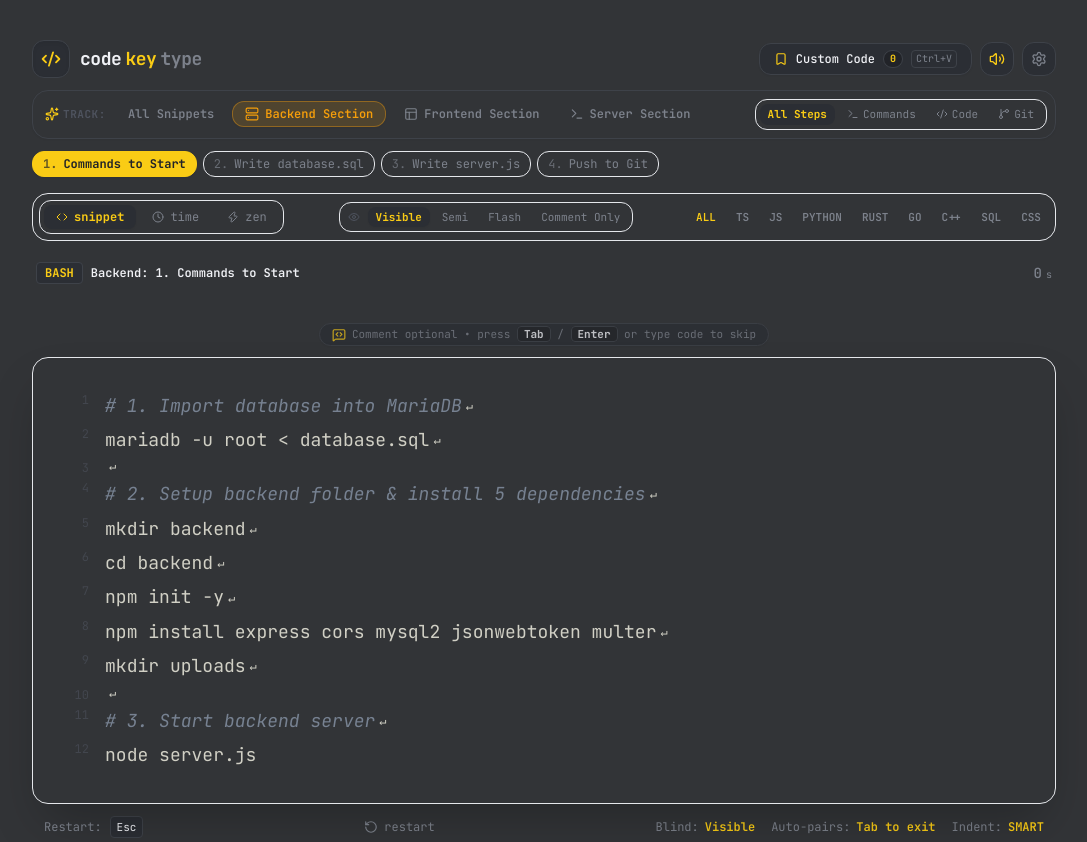
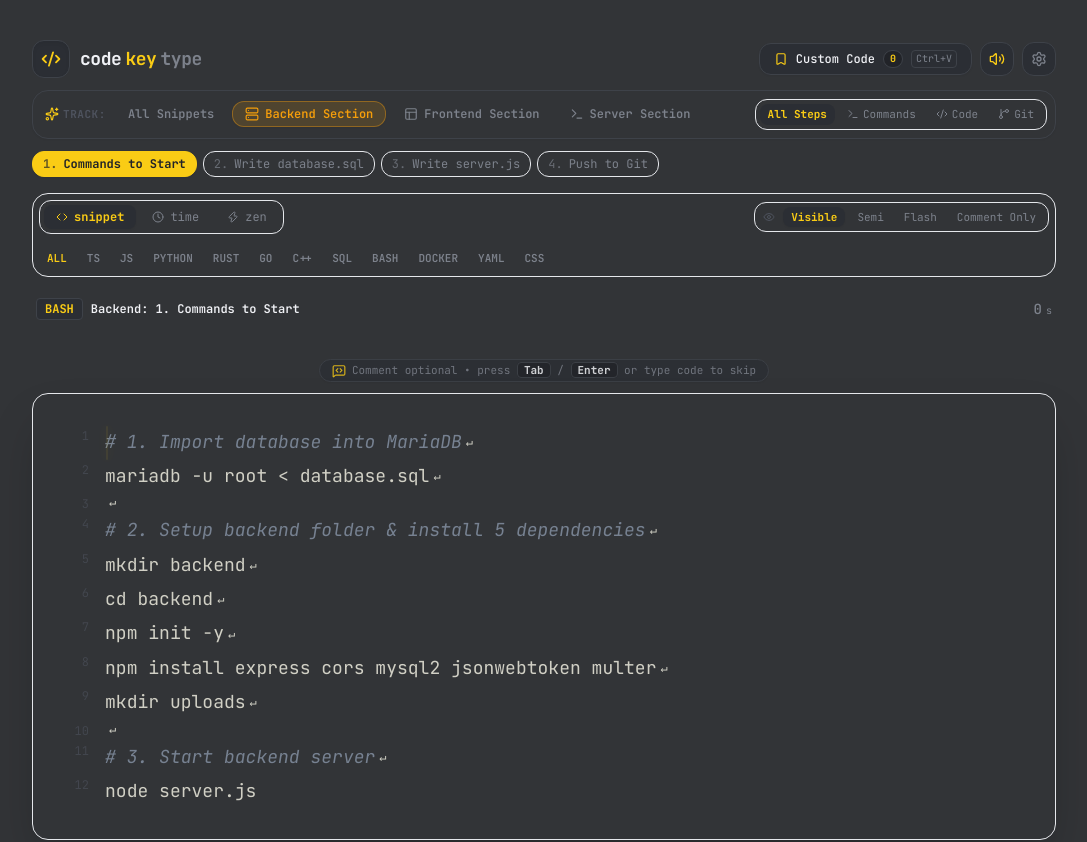
Before and after one commit to belttoast/codekeytype, a React (Vite) app: page / in a window 1280 px wide. Shown: the top 842 px of the page, without its empty margins (96-1183 px from the left). Built offline with nearby package versions, Linux system fonts and the light colour scheme.

Commit message:
feat(server): add Dockerfile, docker-compose.yaml, and Caddyfile practice snippets from Dockerfile.txt

```diff
--- a/src/components/HeaderBar.tsx
+++ b/src/components/HeaderBar.tsx
@@ -58,6 +58,9 @@ const LANGUAGES_FILTER: { id: Language | 'all'; label: string }[] = [
   { id: 'go', label: 'go' },
   { id: 'cpp', label: 'c++' },
   { id: 'sql', label: 'sql' },
+  { id: 'bash', label: 'bash' },
+  { id: 'dockerfile', label: 'docker' },
+  { id: 'yaml', label: 'yaml' },
   { id: 'css', label: 'css' },
 ];
 
--- a/src/data/builtInSnippets.ts
+++ b/src/data/builtInSnippets.ts
@@ -588,10 +588,11 @@ git push origin main`
   // ==========================================
   {
     id: 'server-setup',
-    title: 'Server: Setup & Deployment (Docker, GitLab, Compose)',
+    title: 'Server: 1. Setup & Deployment (Docker, GitLab, Compose)',
     description: 'Docker install, GitLab CE server, and Docker Compose deployment',
     language: 'bash',
     category: 'server',
+    practiceType: 'commands',
     code: `#ติดตั้ง Docker อัตโนมัติ
 curl -fsSL https://get.docker.com/ | sh
 #ติดตั้ง Docker Compose Plugin
@@ -621,6 +622,139 @@ docker compose logs -f
 
 # ปิดและหยุดระบบทั้งหมด
 docker compose down`
+  },
+  {
+    id: 'server-dockerfile',
+    title: 'Server: 2. Write Dockerfile (Node.js 18 Alpine)',
+    description: 'Competition Dockerfile: Node.js 18 base, dependencies, source copy, port 3000, start CMD',
+    language: 'dockerfile',
+    category: 'server',
+    practiceType: 'code',
+    code: `# 1. เลือก Base Image เป็น Node.js เวอร์ชั่น 18 ตามเกณฑ์การแข่งขัน
+FROM node:18-alpine
+
+# 2. กำหนดโฟลเดอร์ทำงานภายใน Container
+WORKDIR /app
+
+# 3. คัดลอกไฟล์ package.json มาติดตั้ง Dependencies
+COPY package*.json ./
+RUN npm install
+
+# 4. คัดลอกโค้ดทั้งหมดในโปรเจกต์เข้าไป
+COPY . .
+
+# 5. เปิด Port 3000 สำหรับใช้งาน
+EXPOSE 3000
+
+# 6. คำสั่งเปิดรันแอปพลิเคชัน
+CMD ["npm", "run", "start"]`
+  },
+  {
+    id: 'server-docker-compose',
+    title: 'Server: 3. Write docker-compose.yaml (App, DB, Caddy, Registry)',
+    description: 'Full stack compose: Node.js App, MariaDB 10.8, Caddy Reverse Proxy, and Local Registry',
+    language: 'yaml',
+    category: 'server',
+    practiceType: 'code',
+    code: `version: '3.8'
+
+services:
+  app:
+    build: .
+    container_name: node_app
+    ports:
+      - "3000:3000"
+    environment:
+      - DB_HOST=db
+      - DB_USER=root
+      - DB_PASSWORD=rootpassword
+      - DB_NAME=competition_db
+    depends_on:
+      - db
+    restart: unless-stopped
+
+  db:
+    image: mariadb:10.8
+    container_name: mariadb_db
+    environment:
+      MYSQL_ROOT_PASSWORD: rootpassword
+      MYSQL_DATABASE: competition_db
+    ports:
+      - "3306:3306"
+    volumes:
+      - db_data:/var/lib/mysql
+    restart: unless-stopped
+
+  caddy:
+    image: caddy:latest
+    container_name: caddy_proxy
+    ports:
+      - "80:80"
+      - "443:443"
+    volumes:
+      - ./Caddyfile:/etc/caddy/Caddyfile
+      - caddy_data:/data
+      - caddy_config:/config
+    restart: unless-stopped
+
+  registry:
+    image: registry:2
+    container_name: local_registry
+    ports:
+      - "5000:5000"
+    volumes:
+      - registry_data:/var/lib/registry
+    restart: unless-stopped
+
+volumes:
+  db_data:
+  caddy_data:
+  caddy_config:
+  registry_data:`
+  },
+  {
+    id: 'server-caddyfile',
+    title: 'Server: 4. Write Caddyfile (Reverse Proxy)',
+    description: 'Caddy reverse proxy mapping custom domain app.mydomain.lab to app:3000',
+    language: 'bash',
+    category: 'server',
+    practiceType: 'code',
+    code: `# Caddyfile reverse proxy to app:3000
+app.mydomain.lab {
+    reverse_proxy app:3000
+}`
+  },
+  {
+    id: 'server-ubuntu-docker-install',
+    title: 'Server: 5. Ubuntu Docker Engine & Compose Install',
+    description: 'Ubuntu official Docker Engine install: remove old, dependencies, GPG key, repo, and install',
+    language: 'bash',
+    category: 'server',
+    practiceType: 'commands',
+    code: `# 1. ลบเวอร์ชันเก่า (ถ้ามี)
+sudo apt-get remove -y docker docker-engine docker.io containerd runc
+
+# 2. ติดตั้งเครื่องมือที่จำเป็น
+sudo apt-get update
+sudo apt-get install -y ca-certificates curl gnupg
+
+# 3. เพิ่ม Docker GPG Key
+sudo install -m 0755 -d /etc/apt/keyrings
+curl -fsSL https://download.docker.com/linux/ubuntu/gpg | sudo gpg --dearmor -o /etc/apt/keyrings/docker.gpg
+sudo chmod a+r /etc/apt/keyrings/docker.gpg
+
+# 4. เพิ่ม Docker Repository ลงใน Ubuntu
+echo \\
+  "deb [arch=$(dpkg --print-architecture) signed-by=/etc/apt/keyrings/docker.gpg] https://download.docker.com/linux/ubuntu \\
+  $(. /etc/os-release && echo "$VERSION_CODENAME") stable" | \\
+  sudo tee /etc/apt/sources.list.d/docker.list > /dev/null
+
+# 5. ติดตั้ง Docker Engine และ Compose Plugin
+sudo apt-get update
+sudo apt-get install -y docker-ce docker-ce-cli containerd.io docker-buildx-plugin docker-compose-plugin
+
+# เพิ่ม User เข้ากลุ่ม docker
+sudo usermod -aG docker $USER`
   },
 
   // --- JAVASCRIPT / TYPESCRIPT ---
--- a/src/types/index.ts
+++ b/src/types/index.ts
@@ -10,7 +10,9 @@ export type Language =
   | 'sql'
   | 'java'
   | 'json'
-  | 'bash';
+  | 'bash'
+  | 'dockerfile'
+  | 'yaml';
 
 export type ThemeId =
   | 'serika-dark'
--- a/src/utils/syntaxHighlighter.ts
+++ b/src/utils/syntaxHighlighter.ts
@@ -15,6 +15,8 @@ import 'prismjs/components/prism-bash';
 import 'prismjs/components/prism-json';
 import 'prismjs/components/prism-css';
 import 'prismjs/components/prism-markup';
+import 'prismjs/components/prism-docker';
+import 'prismjs/components/prism-yaml';
 
 import type { CodeChar, Language } from '../types';
 
@@ -44,6 +46,10 @@ export function getPrismGrammar(lang: Language) {
       return Prism.languages.css;
     case 'html':
       return Prism.languages.markup;
+    case 'dockerfile':
+      return Prism.languages.docker || Prism.languages.bash;
+    case 'yaml':
+      return Prism.languages.yaml || Prism.languages.json;
     default:
       return Prism.languages.javascript || Prism.languages.clike;
   }
```
